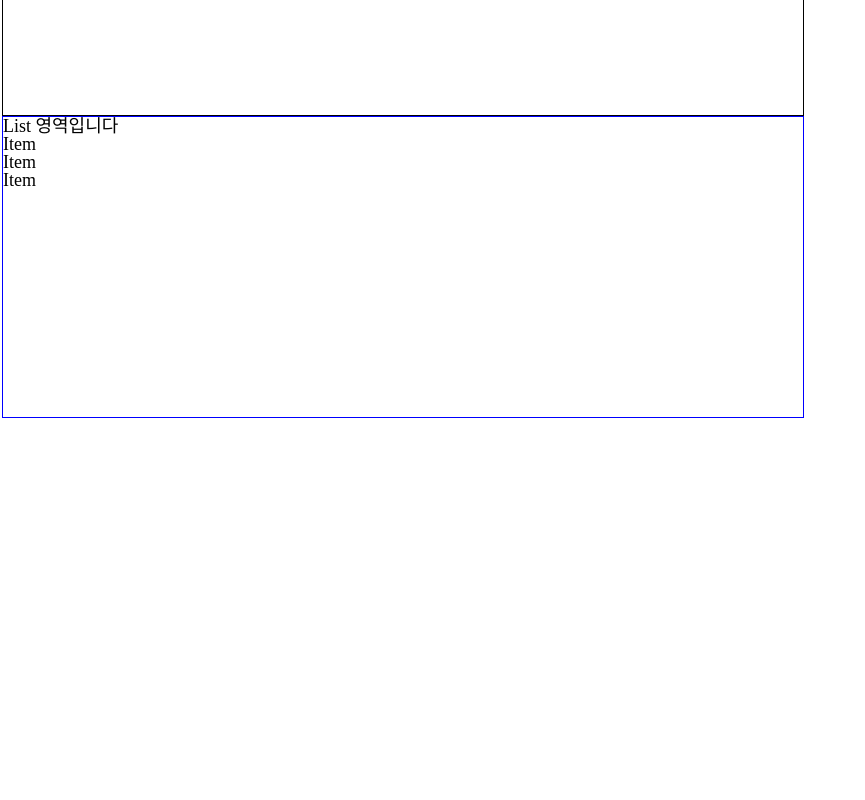
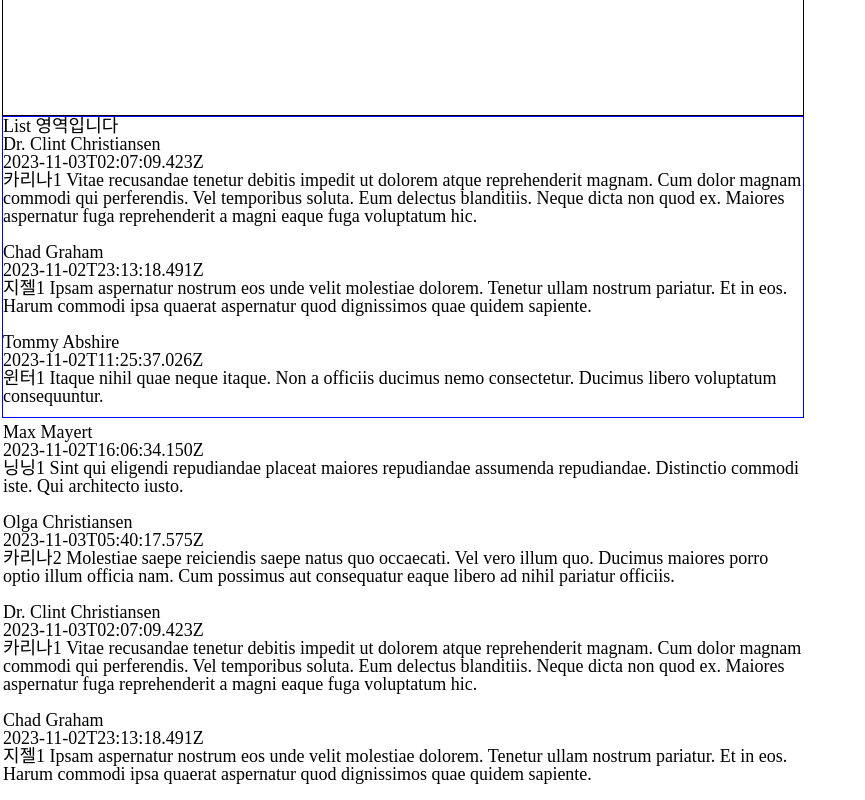
Before and after one commit to dpwl032/thunk-fanLetter-project, a React (Create React App) app: page / in a window 1280 px wide. Shown: the part 460-1260 px from the top of the page, without its empty margins (0-865 px from the left). Before the commit the page ends 878 px from the top, so only its background shows below. Built offline with nearby package versions, Linux system fonts and the light colour scheme.

Commit message:
fakeData 가져오기

```diff
--- a/src/components/Item.jsx
+++ b/src/components/Item.jsx
@@ -1,7 +1,26 @@
 import React from "react";
+import { fakeDate } from "shared/DummyData";
 
 function Item() {
-  return <div>Item</div>;
+  return (
+    <>
+      <div>
+        {fakeDate.map((data) => {
+          return (
+            <div>
+              {data.nickname}
+              <br />
+              {data.createdAt}
+              <br />
+              {data.content}
+              <br />
+              <br />
+            </div>
+          );
+        })}
+      </div>
+    </>
+  );
 }
 
 export default Item;
--- a/src/components/Nav.jsx
+++ b/src/components/Nav.jsx
@@ -27,7 +27,7 @@ const StUl = styled.ul`
 //연예인들의 직업을 배열에 담는다.
 const celebrityList = ["singer", "actor", "comedian"];
 
-//직업을 넣으면 어느 분야의 연예인인지 함수를 만든다.
+//직업을 넣으면 어느 분야의 연예인인지 체크 후 직업을 리턴한다
 const celebrityJob = (job) => {
   switch (job) {
     case "singer":
--- /dev/null
+++ b/src/shared/DummyData.js
@@ -0,0 +1,52 @@
+export const fakeDate = [
+  {
+    createdAt: "2023-11-03T02:07:09.423Z",
+    nickname: "Dr. Clint Christiansen",
+    avatar:
+      "https://cloudflare-ipfs.com/ipfs/Qmd3W5DuhgHirLHGVixi6V76LhCkZUz6pnFt5AJBiyvHye/avatar/36.jpg",
+    content:
+      "카리나1 Vitae recusandae tenetur debitis impedit ut dolorem atque reprehenderit magnam. Cum dolor magnam commodi qui perferendis. Vel temporibus soluta. Eum delectus blanditiis. Neque dicta non quod ex. Maiores aspernatur fuga reprehenderit a magni eaque fuga voluptatum hic.",
+    writedTo: "카리나",
+    id: "1",
+  },
+  {
+    createdAt: "2023-11-02T23:13:18.491Z",
+    nickname: "Chad Graham",
+    avatar:
+      "https://cloudflare-ipfs.com/ipfs/Qmd3W5DuhgHirLHGVixi6V76LhCkZUz6pnFt5AJBiyvHye/avatar/298.jpg",
+    content:
+      "지젤1 Ipsam aspernatur nostrum eos unde velit molestiae dolorem. Tenetur ullam nostrum pariatur. Et in eos. Harum commodi ipsa quaerat aspernatur quod dignissimos quae quidem sapiente.",
+    writedTo: "지젤",
+    id: "2",
+  },
+  {
+    createdAt: "2023-11-02T11:25:37.026Z",
+    nickname: "Tommy Abshire",
+    avatar:
+      "https://cloudflare-ipfs.com/ipfs/Qmd3W5DuhgHirLHGVixi6V76LhCkZUz6pnFt5AJBiyvHye/avatar/646.jpg",
+    content:
+      "윈터1 Itaque nihil quae neque itaque. Non a officiis ducimus nemo consectetur. Ducimus libero voluptatum consequuntur.",
+    writedTo: "윈터",
+    id: "3",
+  },
+  {
+    createdAt: "2023-11-02T16:06:34.150Z",
+    nickname: "Max Mayert",
+    avatar:
+      "https://cloudflare-ipfs.com/ipfs/Qmd3W5DuhgHirLHGVixi6V76LhCkZUz6pnFt5AJBiyvHye/avatar/37.jpg",
+    content:
+      "닝닝1 Sint qui eligendi repudiandae placeat maiores repudiandae assumenda repudiandae. Distinctio commodi iste. Qui architecto iusto.",
+    writedTo: "닝닝",
+    id: "4",
+  },
+  {
+    createdAt: "2023-11-03T05:40:17.575Z",
+    nickname: "Olga Christiansen",
+    avatar:
+      "https://cloudflare-ipfs.com/ipfs/Qmd3W5DuhgHirLHGVixi6V76LhCkZUz6pnFt5AJBiyvHye/avatar/720.jpg",
+    content:
+      "카리나2 Molestiae saepe reiciendis saepe natus quo occaecati. Vel vero illum quo. Ducimus maiores porro optio illum officia nam. Cum possimus aut consequatur eaque libero ad nihil pariatur officiis.",
+    writedTo: "카리나",
+    id: "5",
+  },
+];
```
